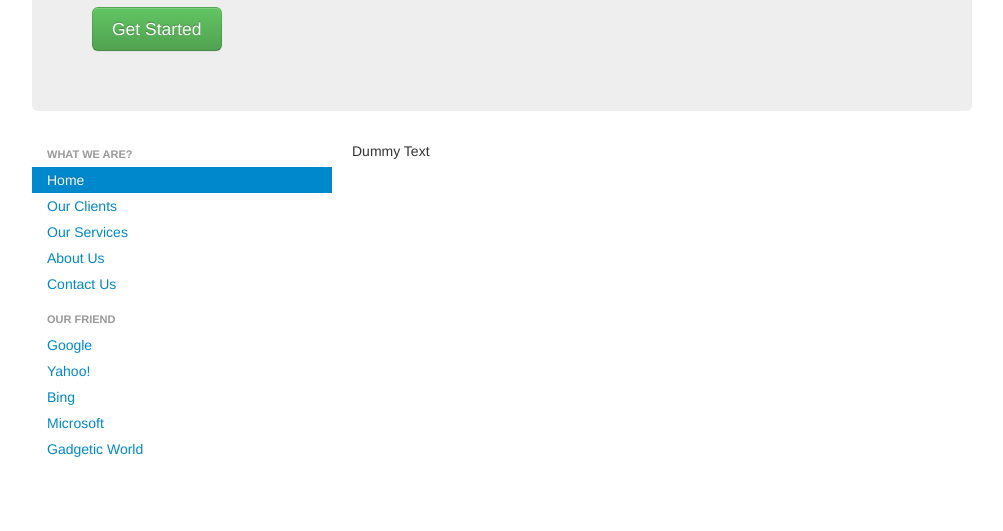
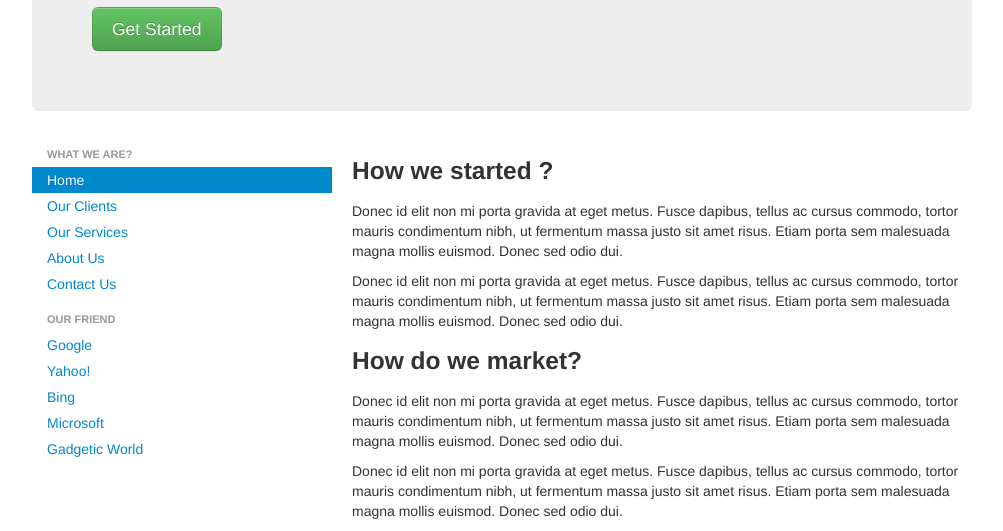
Before and after one commit to smesh119/Jessica-bootstrap, a plain HTML site: page index.html in a window 1280 px wide. Shown: the part 315-846 px from the top of the page, without its empty margins (138-1141 px from the left). Before the commit the page ends 800 px from the top, so only its background shows below. Drawn offline with Linux system fonts and the light colour scheme.

Commit message:
right section

```diff
--- a/index.html
+++ b/index.html
@@ -52,9 +52,21 @@
 				    <li><a href="#">Gadgetic World</a></li>
 				</ul>
         	</div>
+
          	<div class="span8">
-        	<p>Dummy Text</p>
+				<h3>How we started ?</h3>
+
+				<p>Donec id elit non mi porta gravida at eget metus. Fusce dapibus, tellus ac cursus commodo, tortor mauris condimentum nibh, ut fermentum massa justo sit amet risus. Etiam porta sem malesuada magna mollis euismod. Donec sed odio dui.</p>
+
+				<p>Donec id elit non mi porta gravida at eget metus. Fusce dapibus, tellus ac cursus commodo, tortor mauris condimentum nibh, ut fermentum massa justo sit amet risus. Etiam porta sem malesuada magna mollis euismod. Donec sed odio dui.</p>
+
+				<h3>How do we market?</h3>
+
+				<p>Donec id elit non mi porta gravida at eget metus. Fusce dapibus, tellus ac cursus commodo, tortor mauris condimentum nibh, ut fermentum massa justo sit amet risus. Etiam porta sem malesuada magna mollis euismod. Donec sed odio dui.</p>
+
+				<p>Donec id elit non mi porta gravida at eget metus. Fusce dapibus, tellus ac cursus commodo, tortor mauris condimentum nibh, ut fermentum massa justo sit amet risus. Etiam porta sem malesuada magna mollis euismod. Donec sed odio dui.</p>
         	</div>
+
      	</div>
 
 	</div>
```
